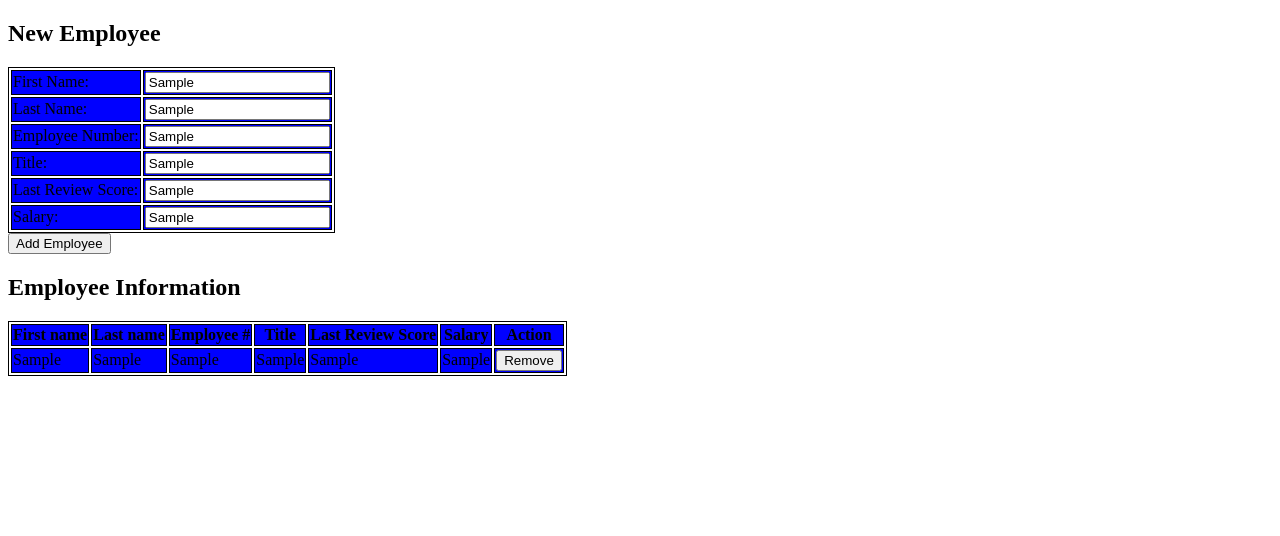
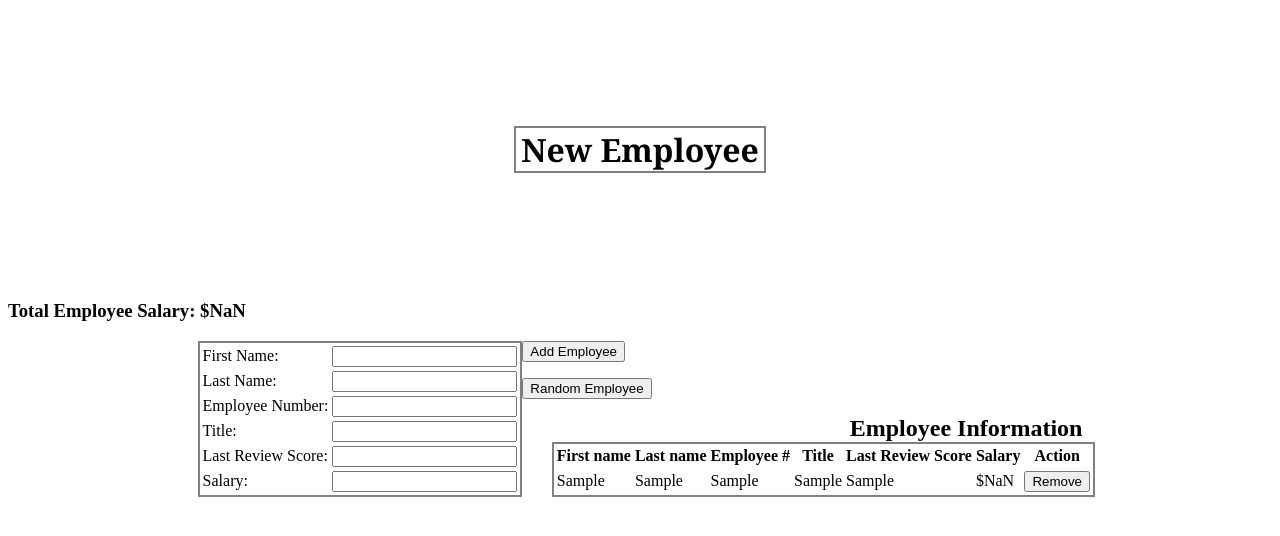
Before and after one commit to ckroening/09_weekend_challenge_01, a website: page src/index.html in a window 1280 px wide. Both pictures are taken after typing "Sample", "Sample", "Sample", "Sample", "Sample", "Sample" into the empty fields and a click on the button "Add Employee". Drawn offline with nearby package versions, Linux system fonts and the light colour scheme.

Commit message:
working except for highlight rows.

```diff
--- a/src/index.html
+++ b/src/index.html
@@ -1,4 +1,5 @@
 <!DOCTYPE html>
+  <html>
   <html>
     <head>
     	<title>Employee Information System</title>
@@ -7,8 +8,8 @@
     	<script src="script.js"></script>
     </head>
   <body>
-
-</html><h2>New Employee</h2>
+    <h1>New Employee</h1>
+      <h3>Total Employee Salary: $<span id="total">0</span></h3>
       <form>
         <table>
       		<tr>
@@ -36,7 +37,8 @@
       			<td><input type="text" id="salary"></td>
       		</tr>
       	</table>
-	<button type="button" id="button">Add Employee</button>
+      	<p><button type="reset" id="add">Add Employee</button></p>
+        <p><button type="reset" id="random">Random Employee</button></p>
       </form>
 
       <h2>Employee Information</h2>
@@ -50,6 +52,7 @@
             <th>Salary</th>
             <th>Action</th>
           </tr>
+          <tr></tr>
         </table>
   </body>
   </html>
--- a/src/script.js
+++ b/src/script.js
@@ -1,4 +1,8 @@
+var FIRST_NAMES = ['Alfred', 'Bob', 'George', 'Anna', 'Daniel', 'Sara', 'Theresa', 'Brad', 'Karl', 'Sally'];
+var LAST_NAMES = ['Takai', 'Nemoy', 'Shatner', 'McFadden', 'Dorn', 'Mulgrew', 'Burton', 'Stewart'];
+var TITLES = ['Commander', 'Janitor', 'Counselor', 'Captain', 'Human Fixer', 'Engine Person', 'Miracle Worker'];
 
+/* Stores user's submitted information in an object. */
 var getInputs = function() {
   return {
     firstName: $('#firstName').val(),
@@ -6,25 +10,55 @@ var getInputs = function() {
     employeeNum: $('#employeeNum').val(),
     title: $('#title').val(),
     lastReviewScore: $('#lastReviewScore').val(),
-    salary: $('#salary').val()
+    salary: parseInt($('#salary').val()),
   };
 };
 
+var totalSal = 0;
+
+/* Adds aquired user information to the DOM. */
 var addEmployee = function(employee) {
   var newRow = $('<tr></tr>');
+  var button = $('<button type="button">Remove</button>').on('click', function() {
+    /* alternative click method: (button).click(function() {}) */
+    newRow.remove();
+    /* subtracts new employee's salary from total salary. */
+    totalSal = totalSal - employee.salary;
+    $('#total').text(totalSal);
+  });
+
   newRow.addClass('rating' + employee.lastReviewScore);
   newRow.append($('<td></td>').text(employee.firstName));
   newRow.append($('<td></td>').text(employee.lastName));
   newRow.append($('<td></td>').text(employee.employeeNum));
   newRow.append($('<td></td>').text(employee.title));
   newRow.append($('<td></td>').text(employee.lastReviewScore));
-  newRow.append($('<td></td>').text(employee.salary));
-  newRow.append($('<td></td>').append($('<button type="button">Remove</button>')));
+  newRow.append($('<td></td>').text('$' + employee.salary));
+  newRow.append($('<td></td>').append(button));
   $('#employees').append(newRow);
-}
+  /* adds new employee's salary to total salary. */
+  totalSal = totalSal + employee.salary;
+  $('#total').text(totalSal);
+};
 
+var randomEmployee = function() {
+  addEmployee({
+    firstName: FIRST_NAMES[Math.floor(Math.random() * FIRST_NAMES.length)],
+    lastName: LAST_NAMES[Math.floor(Math.random() * LAST_NAMES.length)],
+    employeeNum: 1 + Math.floor(Math.random() * 10),
+    title: TITLES[Math.floor(Math.random() * TITLES.length)],
+    lastReviewScore: 1 + Math.floor(Math.random() * 5),
+    salary: Math.floor(Math.random() * 100),
+  });
+};
+
+/* Activates addEmployee function with getInputs function as its parameter upon user click. */
 $(document).ready(function() {
-  $('button').on('click', function() {
+  $('#add').on('click', function() {
     addEmployee(getInputs());
   });
-})
+  /* Generates a random employee. */
+  $('#random').on('click', function() {
+    randomEmployee();
+  });
+});
--- a/src/style.css
+++ b/src/style.css
@@ -1,23 +1,41 @@
-table, tr, th, td {
-	border: 1px solid black;
+html, body, h1, li, h2, p, br, tr, td {
+  font-family: none;
+  font-style: none;
 }
-
+h1 {
+  font-family: Georgia;
+  margin: 10% 40% 10% 40%;
+  text-align: center;
+  border: 2px solid gray;
+}
+table {
+  float: left;
+  margin: auto auto auto 15%;
+  border: 2px solid gray;
+}
+#employees {
+  float: right;
+  margin: auto 14% 30% auto;
+}
+h2 {
+  float: right;
+  margin: auto 15% auto auto;
+}
 #employees.rating1, tr, td {
 	background-color: red;
 }
-
-.rating2, tr, td {
+#employees.rating2, tr, td {
 	background-color: orange;
 }
-
-.rating3, tr, td {
+#employees.rating3, tr, td {
 	background-color: yellow;
 }
-
-.rating4, tr, td {
+#employees.rating4, tr, td {
 	background-color: green;
 }
-
 .rating5, tr, td {
 	background-color: blue;
 }
+tr, td {
+  background-color: white;
+}
```
Lines whose indentation alone changed are shown as unchanged.
